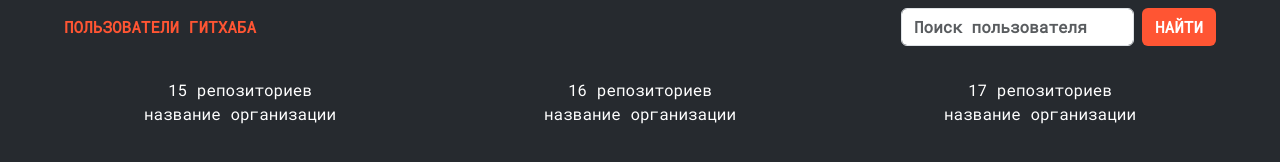
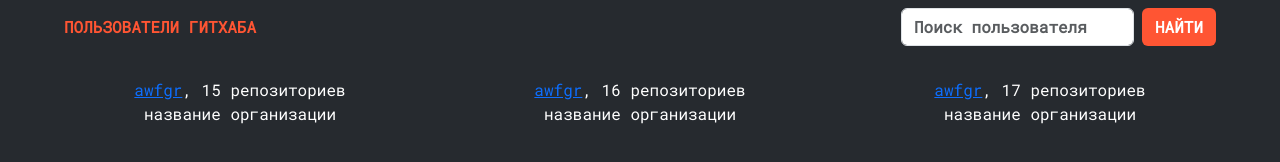
Before and after one commit to Arseny2210/HTML-BT-REACT-TS, a plain HTML site: page index.html in a window 1280 px wide. Drawn offline with nearby package versions, Linux system fonts and the light colour scheme.

Commit message:
рефакт ошибок

```diff
--- a/assets/css/main.css
+++ b/assets/css/main.css
@@ -44,6 +44,14 @@ body {
   font-size: var(--main-size);
 }
 
+/* main-info */
+.main-info .container .col .main-repos-info .name {
+  display: inline-block;
+}
+.main-info .container .col .main-repos-info .repositor-info {
+  display: inline-block;
+}
+
 @media (min-width: 0px) and (max-width: 576px) {
   .container nav .container-fluid {
     justify-content: center;
--- a/index.html
+++ b/index.html
@@ -33,11 +33,14 @@
                     <div class="wrap-img">
                         <img src="" alt="">
                     </div>
+                    <div class="main-repos-info">
+                        <div class="name"><a href="">awfgr</a>,</div>
                         <div class="repositor-info">
                             <span class="number-info">
                                 15
                             </span>
                             репозиториев
+                        </div>
                     </div>
                     <div class="name-organization">
                         название организации
@@ -47,11 +50,14 @@
                     <div class="wrap-img">
                         <img src="" alt="">
                     </div>
+                    <div class="main-repos-info">
+                        <div class="name"><a href="">awfgr</a>,</div>
                         <div class="repositor-info">
                             <span class="number-info">
                                 16
                             </span>
                             репозиториев
+                        </div>
                     </div>
                     <div class="name-organization">
                         название организации
@@ -61,11 +67,14 @@
                     <div class="wrap-img">
                         <img src="" alt="">
                     </div>
+                    <div class="main-repos-info">
+                        <div class="name"><a href="">awfgr</a>,</div>
                         <div class="repositor-info">
                             <span class="number-info">
                                 17
                             </span>
                             репозиториев
+                        </div>
                     </div>
                     <div class="name-organization">
                         название организации
```
Lines whose indentation alone changed are shown as unchanged.
